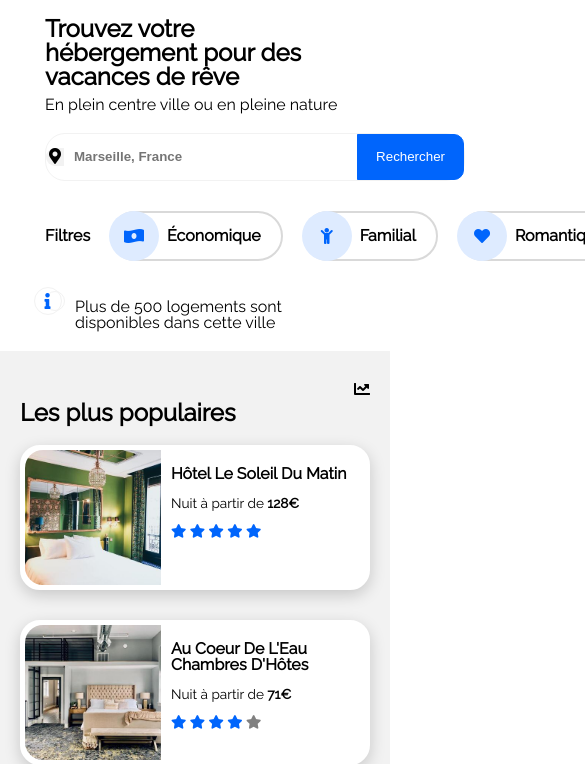
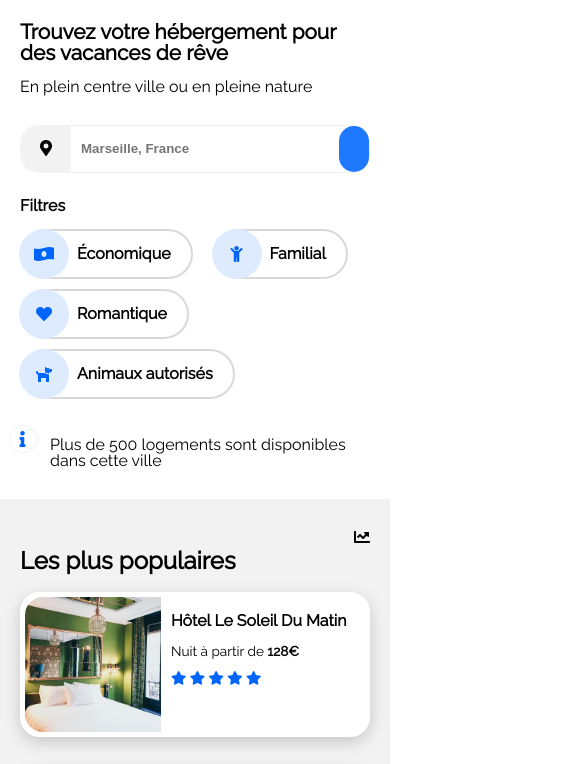
Before and after one commit to Gozabouro/ElKhouryFouad_2_31052021, a plain HTML site: page Index.html in a window 390 px wide. Shown: the part 107-871 px from the top of the page, 585 px wide, since content can reach past the window. Drawn offline with Linux system fonts and the light colour scheme.

Commit message:
Ajout de media queries et améliorations du css + html

```diff
--- a/CSS/style.css
+++ b/CSS/style.css
@@ -148,7 +148,8 @@ footer li:hover {
 	outline: none;
 	padding-left: 10px;
 }
-.boxIconMap i {
+
+.boxIconMap {
 	width: 50px;
 	height: 100%;
 	margin: 0;
@@ -164,12 +165,17 @@ footer li:hover {
 	margin-top: 14px;
 }
 button {
-    border: 1px #0065FC solid;
+    border: 0;
     background-color: #0065FC;
     color: white;
-    margin-left: -4px;
-    padding: 12px 18px;
-    border-radius: 0 10px 10px 0;
+	border-radius: 0 15px 15px 0;
+	width: 130px;
+	height: 100%;
+	font-size: 1rem;
+	font-weight: bold;
+	font-family: "Raleway";
+
+
 }
 button:hover{
 	background-color: #1f79ff;
@@ -227,6 +233,65 @@ button:hover{
 
 	margin-right: 5px;
 	transform: translate3d(-3px, 0, 0);
+}
+/* MEDIA QUERIES pour filtres et recherche */
+
+@media screen and (max-width: 1100px){
+	.filtres{
+		flex-wrap: wrap;
+	}
+	.Sous-Filtres{
+		width: 100%;
+	}
+}
+
+@media screen and (max-width: 768px){
+
+	#Search {
+		margin: 25px 20px 0 20px;
+	}
+
+	#Search h1{
+		font-size: 1.3rem;
+		margin-bottom: 15px;
+	}
+
+	#Search p{
+		margin-bottom: 30px;
+	}
+
+	.SearchBar .Loupe{
+		border-radius: 15px;
+	}
+
+	.SearchBar{
+		width: 100%;
+		margin-right: 25px;
+	}
+
+	.SearchBar button{
+		display: none;
+	}
+	.SearchBar i{
+		width: 15px;
+		height: 15px;
+	}
+	.SearchBar .Loupe{
+		height: 100%;
+		padding: 15px;
+
+		background-color: #1f79ff;
+		border-radius: 15px;
+
+		display: flex;
+		justify-content: center;
+		align-items: center;
+	}
+
+	.Sous-Filtres{
+		margin-bottom: 10px;
+	}
+
 }
 /* Note */
 .Note{
--- a/Index.html
+++ b/Index.html
@@ -32,10 +32,12 @@
 
 	<div class="SearchBar">
 		<div class="boxIconMap">
-			<i class="fas fa-map-marker-alt" id="iconeMap" alt="icone carte"></i>
+			<i class="fas fa-map-marker-alt" alt="icone carte"></i>
 		</div>
 		<input type="search" id="site-search" name="q" aria-label="Search content" placeholder="Marseille, France">
 		<button type="button">Rechercher</button>
+			<div><i class="fa-solid fa-magnifying-glass Loupe"></i></div>
+
 
 	</div>
 	<form method="post" class="SearchFiltres">
```
